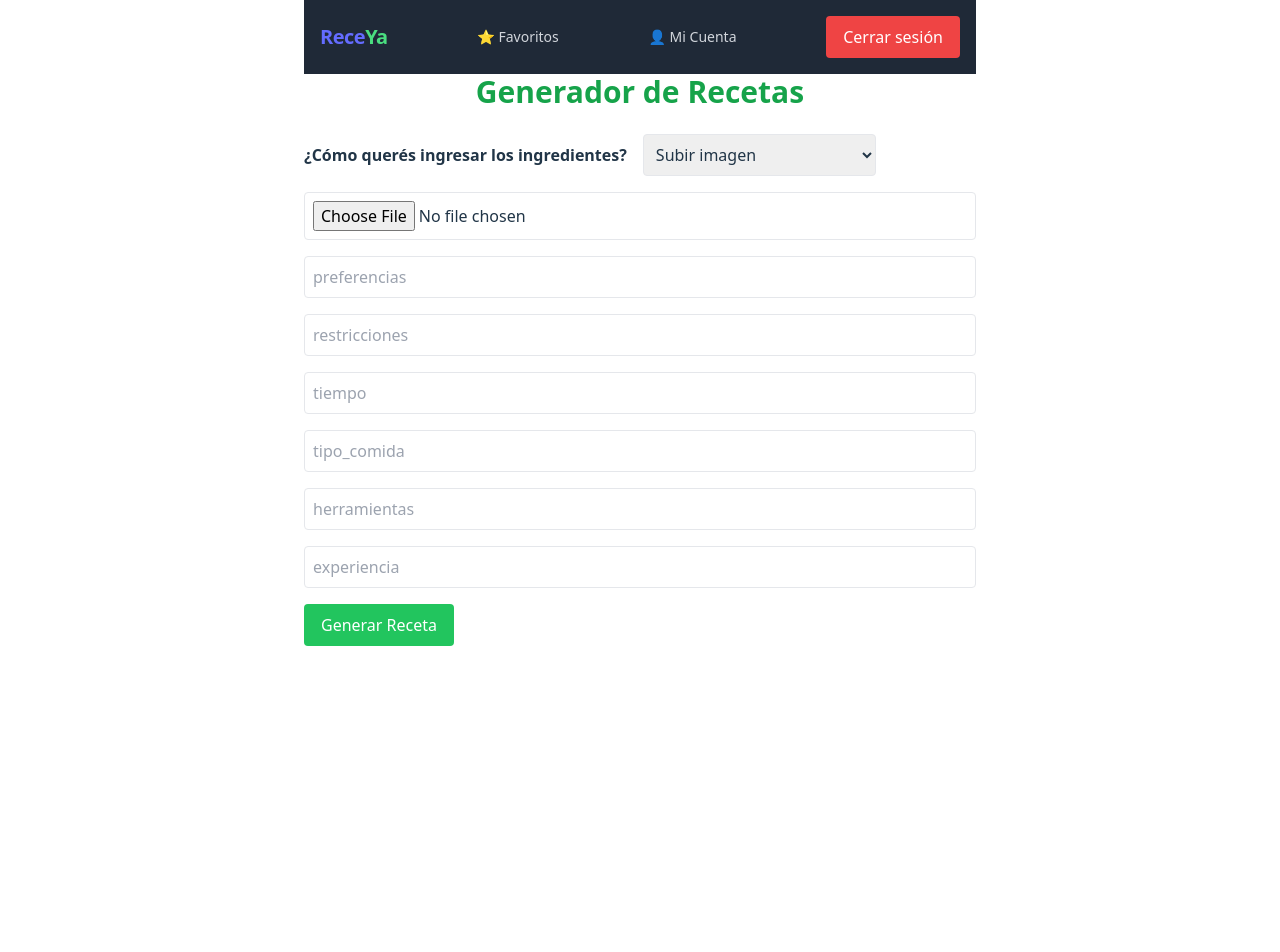
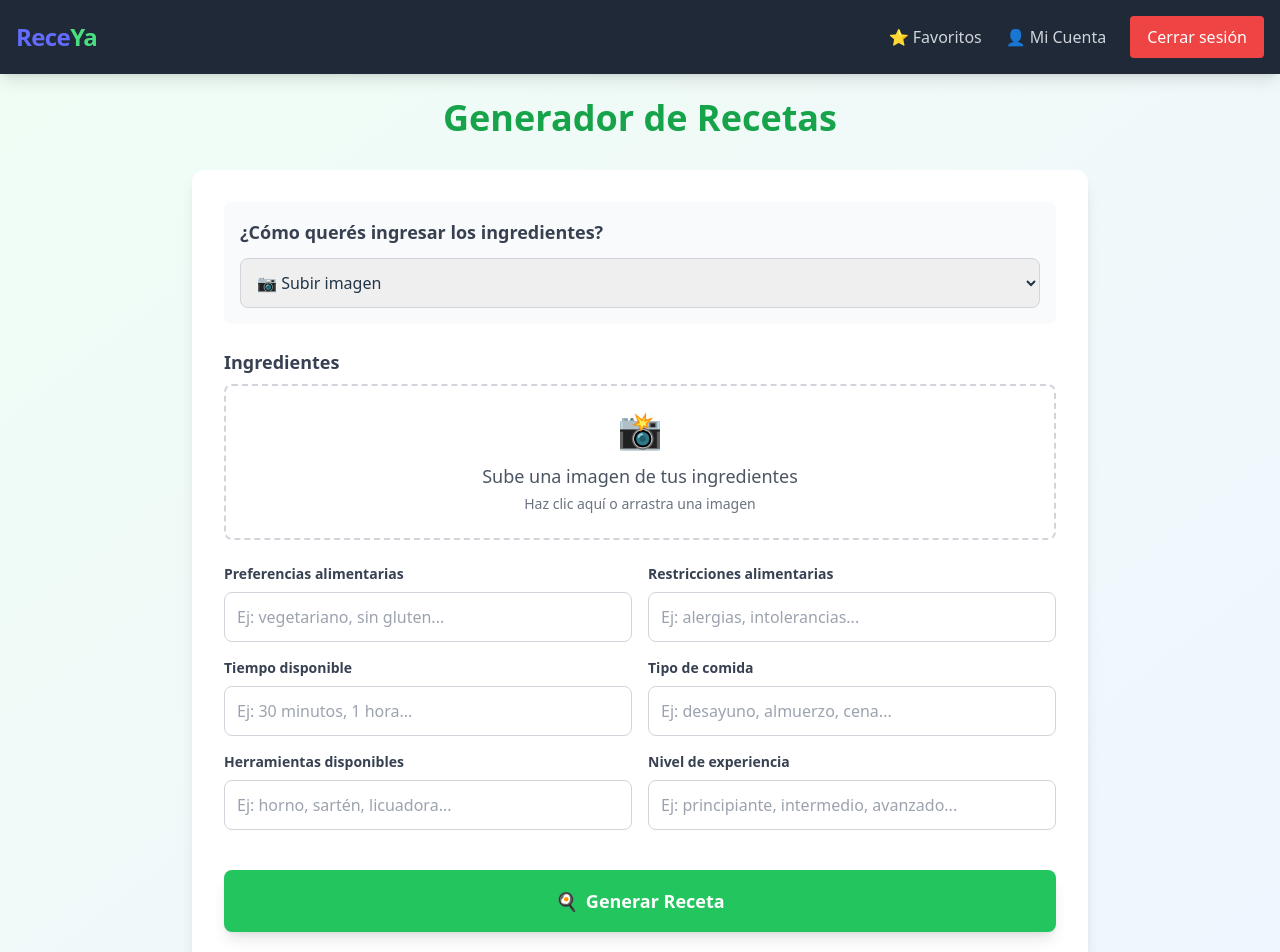
Before and after one commit to santino-rosso/TIF-3, a React (Vite) app in the folder frontend/: page / in a window 1280 px wide. Shown: the top 952 px of the page. Before the commit the page ends 800 px from the top, so only its background shows below. Built offline with nearby package versions, Linux system fonts and the light colour scheme; sample sign-in values are in the browser's storage.

Commit message:
cambio visual generador

```diff
--- a/frontend/src/components/FormularioReceta.jsx
+++ b/frontend/src/components/FormularioReceta.jsx
@@ -118,59 +118,167 @@ const FormularioReceta = () => {
   };
 
   return (
-      <form onSubmit={handleSubmit} className="space-y-4">
+      <form onSubmit={handleSubmit} className="space-y-6">
 
         {loading && (
         <div className="fixed inset-0 z-50 flex items-center justify-center bg-black bg-opacity-50">
-          <div className="flex flex-col items-center">
-            <div className="w-10 h-10 border-4 border-white border-t-transparent rounded-full animate-spin"></div>
-            <p className="mt-4 text-white text-lg">Generando receta...</p>
+          <div className="flex flex-col items-center bg-white rounded-lg p-6 shadow-xl">
+            <div className="w-12 h-12 border-4 border-green-500 border-t-transparent rounded-full animate-spin"></div>
+            <p className="mt-4 text-gray-700 text-lg font-medium">Generando receta...</p>
           </div>
         </div>
         )}
 
-        <div className="flex items-center gap-4">
-          <label className="font-semibold">¿Cómo querés ingresar los ingredientes?</label>
-          <select value={modoIngredientes} onChange={handleModoChange} className="border p-2 rounded">
-            <option value="imagen">Subir imagen</option>
-            <option value="texto">Ingresarlos manualmente</option>
+        {/* Modo de ingredientes */}
+        <div className="bg-gray-50 p-4 rounded-lg">
+          <label className="block text-lg font-semibold mb-3 text-gray-700">
+            ¿Cómo querés ingresar los ingredientes?
+          </label>
+          <select
+            value={modoIngredientes}
+            onChange={handleModoChange}
+            className="w-full border border-gray-300 p-3 rounded-lg focus:ring-2 focus:ring-green-500 focus:border-transparent text-base"
+          >
+            <option value="imagen">📷 Subir imagen</option>
+            <option value="texto">✍️ Ingresarlos manualmente</option>
           </select>
         </div>
 
+        {/* Campo de ingredientes */}
+        <div className="space-y-2">
+          <label className="block text-lg font-semibold text-gray-700">
+            Ingredientes
+          </label>
           {modoIngredientes === "texto" && (
             <textarea
               name="ingredientes"
-            placeholder="Ej: tomate, arroz, huevo..."
+              placeholder="Ej: tomate, arroz, huevo, cebolla, ajo..."
               value={datos.ingredientes}
               onChange={handleChange}
-            className="w-full border p-2 rounded"
+              rows="4"
+              className="w-full border border-gray-300 p-3 rounded-lg focus:ring-2 focus:ring-green-500 focus:border-transparent text-base resize-none"
             />
           )}
 
           {modoIngredientes === "imagen" && (
+            <div className="border-2 border-dashed border-gray-300 rounded-lg p-6 text-center hover:border-green-400 transition-colors relative">
               <input
                 type="file"
                 accept="image/*"
                 onChange={handleImagen}
-            className="w-full border p-2 rounded"
+                className="absolute inset-0 w-full h-full opacity-0 cursor-pointer"
+                id="imagen-input"
               />
+              <div className="pointer-events-none">
+                <div className="text-gray-600">
+                  <span className="text-4xl mb-3 block">📸</span>
+                  <p className="text-lg font-medium mb-1">
+                    {imagen ? imagen.name : "Sube una imagen de tus ingredientes"}
+                  </p>
+                  <p className="text-sm text-gray-500">
+                    {imagen ? "Imagen seleccionada" : "Haz clic aquí o arrastra una imagen"}
+                  </p>
+                </div>
+              </div>
+            </div>
           )}
+        </div>
 
-        {["preferencias", "restricciones", "tiempo", "tipo_comida", "herramientas", "experiencia"].map((campo) => (
+        {/* Grid de campos adicionales */}
+        <div className="grid grid-cols-1 md:grid-cols-2 gap-4">
+          <div>
+            <label className="block text-sm font-semibold text-gray-700 mb-2">
+              Preferencias alimentarias
+            </label>
             <input
-            key={campo}
               type="text"
-            name={campo}
-            placeholder={campo}
-            value={datos[campo]}
+              name="preferencias"
+              placeholder="Ej: vegetariano, sin gluten..."
+              value={datos.preferencias}
               onChange={handleChange}
-            className="w-full border p-2 rounded"
+              className="w-full border border-gray-300 p-3 rounded-lg focus:ring-2 focus:ring-green-500 focus:border-transparent text-base"
             />
-        ))}
+          </div>
 
+          <div>
+            <label className="block text-sm font-semibold text-gray-700 mb-2">
+              Restricciones alimentarias
+            </label>
+            <input
+              type="text"
+              name="restricciones"
+              placeholder="Ej: alergias, intolerancias..."
+              value={datos.restricciones}
+              onChange={handleChange}
+              className="w-full border border-gray-300 p-3 rounded-lg focus:ring-2 focus:ring-green-500 focus:border-transparent text-base"
+            />
+          </div>
+
+          <div>
+            <label className="block text-sm font-semibold text-gray-700 mb-2">
+              Tiempo disponible
+            </label>
+            <input
+              type="text"
+              name="tiempo"
+              placeholder="Ej: 30 minutos, 1 hora..."
+              value={datos.tiempo}
+              onChange={handleChange}
+              className="w-full border border-gray-300 p-3 rounded-lg focus:ring-2 focus:ring-green-500 focus:border-transparent text-base"
+            />
+          </div>
+
+          <div>
+            <label className="block text-sm font-semibold text-gray-700 mb-2">
+              Tipo de comida
+            </label>
+            <input
+              type="text"
+              name="tipo_comida"
+              placeholder="Ej: desayuno, almuerzo, cena..."
+              value={datos.tipo_comida}
+              onChange={handleChange}
+              className="w-full border border-gray-300 p-3 rounded-lg focus:ring-2 focus:ring-green-500 focus:border-transparent text-base"
+            />
+          </div>
+
+          <div>
+            <label className="block text-sm font-semibold text-gray-700 mb-2">
+              Herramientas disponibles
+            </label>
+            <input
+              type="text"
+              name="herramientas"
+              placeholder="Ej: horno, sartén, licuadora..."
+              value={datos.herramientas}
+              onChange={handleChange}
+              className="w-full border border-gray-300 p-3 rounded-lg focus:ring-2 focus:ring-green-500 focus:border-transparent text-base"
+            />
+          </div>
+
+          <div>
+            <label className="block text-sm font-semibold text-gray-700 mb-2">
+              Nivel de experiencia
+            </label>
+            <input
+              type="text"
+              name="experiencia"
+              placeholder="Ej: principiante, intermedio, avanzado..."
+              value={datos.experiencia}
+              onChange={handleChange}
+              className="w-full border border-gray-300 p-3 rounded-lg focus:ring-2 focus:ring-green-500 focus:border-transparent text-base"
+            />
+          </div>
+        </div>
+
+        {/* Errores */}
         {errores.length > 0 && (
-          <div className="bg-red-100 text-red-700 p-2 rounded">
-            <ul className="list-disc list-inside">
+          <div className="bg-red-50 border border-red-200 text-red-700 p-4 rounded-lg">
+            <div className="flex items-center mb-2">
+              <span className="text-lg">⚠️</span>
+              <span className="ml-2 font-semibold">Error:</span>
+            </div>
+            <ul className="list-disc list-inside space-y-1">
               {errores.map((err, i) => (
                 <li key={i}>{err}</li>
               ))}
@@ -178,9 +286,26 @@ const FormularioReceta = () => {
           </div>
         )}
 
-        <button type="submit" className="bg-green-500 text-white px-4 py-2 rounded">
+        {/* Botón de envío */}
+        <div className="pt-4">
+          <button
+            type="submit"
+            disabled={loading}
+            className="w-full bg-green-500 hover:bg-green-600 disabled:bg-gray-400 text-white font-bold py-4 px-6 rounded-lg text-lg transition-colors transform hover:scale-[1.02] focus:outline-none focus:ring-4 focus:ring-green-300 shadow-lg"
+          >
+            {loading ? (
+              <span className="flex items-center justify-center">
+                <div className="w-5 h-5 border-2 border-white border-t-transparent rounded-full animate-spin mr-2"></div>
+                Generando...
+              </span>
+            ) : (
+              <span className="flex items-center justify-center">
+                <span className="mr-2">🍳</span>
                 Generar Receta
+              </span>
+            )}
           </button>
+        </div>
       </form>
   );
 };
--- a/frontend/src/components/Navbar.jsx
+++ b/frontend/src/components/Navbar.jsx
@@ -11,29 +11,43 @@ const Navbar = () => {
   };
 
   return (
-    <nav className="bg-gray-800 text-white p-4 flex justify-between items-center">
+    <nav className="bg-gray-800 text-white p-4 shadow-lg">
+      <div className="container mx-auto flex flex-col sm:flex-row justify-between items-center gap-4">
         <a
           href="/"
           onClick={handleLogoClick}
-        className="text-lg font-bold hover:text-gray-300 transition-colors flex items-center"
+          className="text-lg sm:text-xl font-bold hover:text-gray-300 transition-colors flex items-center"
         >
-        <span className="text-xl font-bold tracking-tight">Rece<span className="text-green-400">Ya</span></span>
+          <span className="text-xl sm:text-2xl font-bold tracking-tight">
+            Rece<span className="text-green-400">Ya</span>
+          </span>
         </a>
 
-      <Link to="/favoritos" className="text-sm text-gray-300 hover:text-green-400">
-        ⭐ Favoritos
+        <div className="flex flex-col sm:flex-row items-center gap-3 sm:gap-6">
+          <Link
+            to="/favoritos"
+            className="text-sm sm:text-base text-gray-300 hover:text-green-400 transition-colors flex items-center gap-1"
+          >
+            <span>⭐</span>
+            <span>Favoritos</span>
           </Link>
 
-      <Link to="/perfil" className="text-sm text-gray-300 hover:text-blue-600">
-        👤 Mi Cuenta
+          <Link
+            to="/perfil"
+            className="text-sm sm:text-base text-gray-300 hover:text-blue-400 transition-colors flex items-center gap-1"
+          >
+            <span>👤</span>
+            <span>Mi Cuenta</span>
           </Link>
 
           <button
             onClick={() => logout(navigate)}
-        className="bg-red-500 hover:bg-red-600 px-4 py-2 rounded"
+            className="bg-red-500 hover:bg-red-600 px-3 py-2 sm:px-4 sm:py-2 rounded text-sm sm:text-base transition-colors"
           >
             Cerrar sesión
           </button>
+        </div>
+      </div>
     </nav>
   );
 };
--- a/frontend/src/pages/Home.jsx
+++ b/frontend/src/pages/Home.jsx
@@ -3,10 +3,18 @@ import Navbar from "../components/Navbar";
 
 const Home = () => {
   return (
-    <div className="max-w-2xl mx-auto">
+    <div className="min-h-screen bg-gradient-to-br from-green-50 to-blue-50">
       <Navbar />
-      <h1 className="text-3xl font-bold text-center mb-6 text-green-600">Generador de Recetas</h1>
-      <FormularioReceta />
+      <div className="container mx-auto px-4 py-6 sm:px-6 lg:px-8">
+        <div className="max-w-4xl mx-auto">
+          <h1 className="text-2xl sm:text-3xl lg:text-4xl font-bold text-center mb-6 sm:mb-8 text-green-600">
+            Generador de Recetas
+          </h1>
+          <div className="bg-white rounded-xl shadow-lg p-4 sm:p-6 lg:p-8">
+            <FormularioReceta />
+          </div>
+        </div>
+      </div>
     </div>
   );
 };
```
Lines whose indentation alone changed are shown as unchanged.
